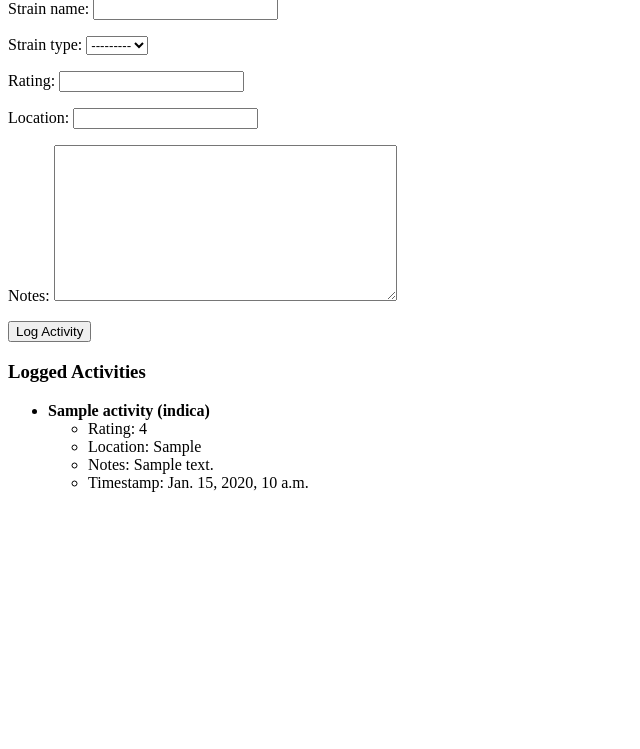
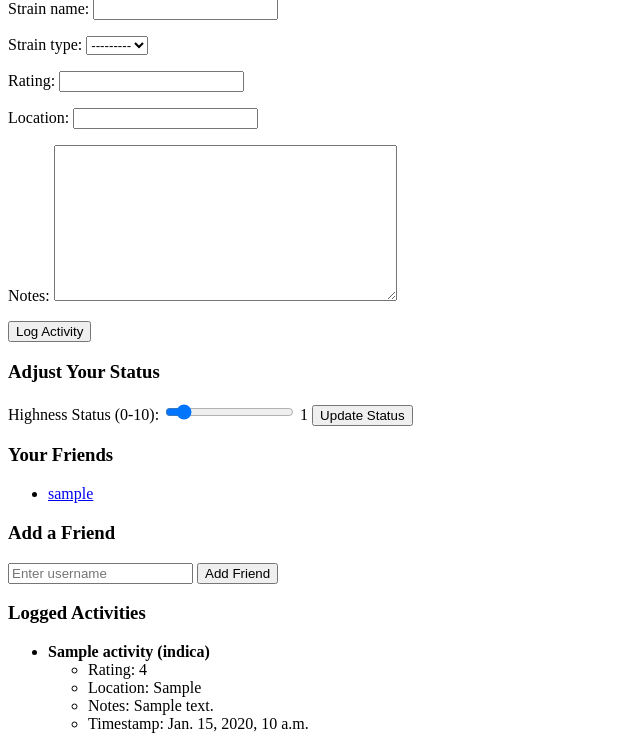
Before and after one commit to pjr2359/SmokeSignal, a Django app: page /profile/ in a window 1280 px wide. Shown: the part 383-1132 px from the top of the page, without its empty margins (0-640 px from the left). Before the commit the page ends 875 px from the top, so only its background shows below. Run offline with Django 3.2, Linux system fonts and the light colour scheme; a user stored in the database is signed in; tables that the repository leaves empty hold one stand-in row (values such as "Sample post"); grey boxes marked "Sample" are stand-in pictures.

Commit message:
added 'add friends' and  scale

```diff
--- a/users/models.py
+++ b/users/models.py
@@ -9,6 +9,7 @@ class CustomUser(AbstractUser):
     location_preference = models.CharField(max_length=100, blank=True, null=True)
     profile_picture = models.ImageField(upload_to='profile_pictures/', blank=True, null=True)
     highness_status = models.IntegerField(default=0)  # Scale from 0 (sober) to 10 (very high)
+    friends = models.ManyToManyField('self', symmetrical=False, related_name='followers', blank=True)
 
 
 class Friend(models.Model):
--- a/users/templates/users/profile.html
+++ b/users/templates/users/profile.html
@@ -24,6 +24,33 @@
     <button type="submit">Log Activity</button>
   </form>
 
+  <h3>Adjust Your Status</h3>
+  <form method="post" action="{% url 'profile' %}">
+    {% csrf_token %}
+    <label for="highness_status">Highness Status (0-10):</label>
+    <input type="range" id="highness_status" name="highness_status" min="0" max="10" value="{{ user.highness_status }}">
+    <span id="status_value">{{ user.highness_status }}</span>
+    <button type="submit">Update Status</button>
+  </form>
+
+  <h3>Your Friends</h3>
+  <ul>
+    {% for friend in friends %}
+    <li>
+      <a href="{% url 'view_profile' friend.username %}">{{ friend.username }}</a>
+    </li>
+    {% empty %}
+    <li>You have no friends yet.</li>
+    {% endfor %}
+  </ul>
+
+  <h3>Add a Friend</h3>
+  <form method="post" action="{% url 'add_friend' %}">
+    {% csrf_token %}
+    <input type="text" name="username" placeholder="Enter username">
+    <button type="submit">Add Friend</button>
+  </form>
+
   <h3>Logged Activities</h3>
   <ul>
     {% for activity in activities %}
@@ -38,6 +65,15 @@
     </li>
     {% endfor %}
   </ul>
+
+  <script>
+    const slider = document.getElementById('highness_status');
+    const output = document.getElementById('status_value');
+    output.textContent = slider.value;
+    slider.oninput = function() {
+      output.textContent = this.value;
+    }
+  </script>
 </body>
 
 </html>
--- a/users/views.py
+++ b/users/views.py
@@ -4,6 +4,10 @@ from django.contrib.auth.decorators import login_required
 from .forms import CustomUserCreationForm
 from activities.forms import ActivityForm
 from activities.models import Activity
+from django.contrib.auth import get_user_model
+from django.contrib import messages
+
+User = get_user_model()
 
 def register(request):
     if request.method == 'POST':
@@ -11,23 +15,30 @@ def register(request):
         if form.is_valid():
             user = form.save()
             login(request, user)
-            return redirect('feed')
+            return redirect('profile')  # Redirect to 'profile' after registration
     else:
         form = CustomUserCreationForm()
     return render(request, 'users/register.html', {'form': form})
 
 @login_required
-def update_highness_status(request):
+def update_status(request):
     if request.method == 'POST':
         highness_status = request.POST.get('highness_status')
         request.user.highness_status = highness_status
         request.user.save()
         return redirect('profile')
-    return render(request, 'users/update_highness_status.html')
+    return render(request, 'users/update_status.html')
 
 @login_required
 def profile(request):
     if request.method == 'POST':
+        # Update highness status
+        highness_status = request.POST.get('highness_status')
+        if highness_status is not None:
+            request.user.highness_status = highness_status
+            request.user.save()
+
+        # Log activity
         activity_form = ActivityForm(request.POST)
         if activity_form.is_valid():
             activity = activity_form.save(commit=False)
@@ -38,7 +49,37 @@ def profile(request):
         activity_form = ActivityForm()
 
     activities = Activity.objects.filter(user=request.user).order_by('-timestamp')
-    return render(request, 'users/profile.html', {'activity_form': activity_form, 'activities': activities})
+    friends = request.user.friends.all()
+    return render(request, 'users/profile.html', {
+        'activity_form': activity_form,
+        'activities': activities,
+        'friends': friends,
+    })
+
+@login_required
+def add_friend(request):
+    if request.method == 'POST':
+        username = request.POST.get('username')
+        try:
+            friend = User.objects.get(username=username)
+            request.user.friends.add(friend)
+            messages.success(request, f'You are now friends with {friend.username}')
+        except User.DoesNotExist:
+            messages.error(request, 'User not found.')
+        return redirect('profile')
+
+@login_required
+def view_profile(request, username):
+    try:
+        profile_user = User.objects.get(username=username)
+        activities = Activity.objects.filter(user=profile_user).order_by('-timestamp')
+        return render(request, 'users/view_profile.html', {
+            'profile_user': profile_user,
+            'activities': activities
+        })
+    except User.DoesNotExist:
+        messages.error(request, 'User not found.')
+        return redirect('profile')
 
 def home(request):
     return render(request, 'users/home.html')
--- a/weedfeed/urls.py
+++ b/weedfeed/urls.py
@@ -25,7 +25,10 @@ urlpatterns = [
     path('register/', user_views.register, name='register'),
     path('login/', auth_views.LoginView.as_view(template_name='users/login.html'), name='login'),
     path('logout/', auth_views.LogoutView.as_view(template_name='users/logout.html'), name='logout'),
-    path('update_highness_status/', user_views.update_highness_status, name='update_highness_status'),
+    # path('update_highness_status/', user_views.update_highness_status, name='update_highness_status'),
     path('feed/', activity_views.activity_feed, name='feed'),
     path('profile/', user_views.profile, name='profile'),
+    path('update_status/', user_views.update_status, name='update_status'),
+    path('add_friend/', user_views.add_friend, name='add_friend'),
+    path('user/<str:username>/', user_views.view_profile, name='view_profile'),
 ]
```
Also changed, not shown: users/templates/users/view_profile.html (added, +33 -0 lines), users/migrations/0002_customuser_friends.py (added).
